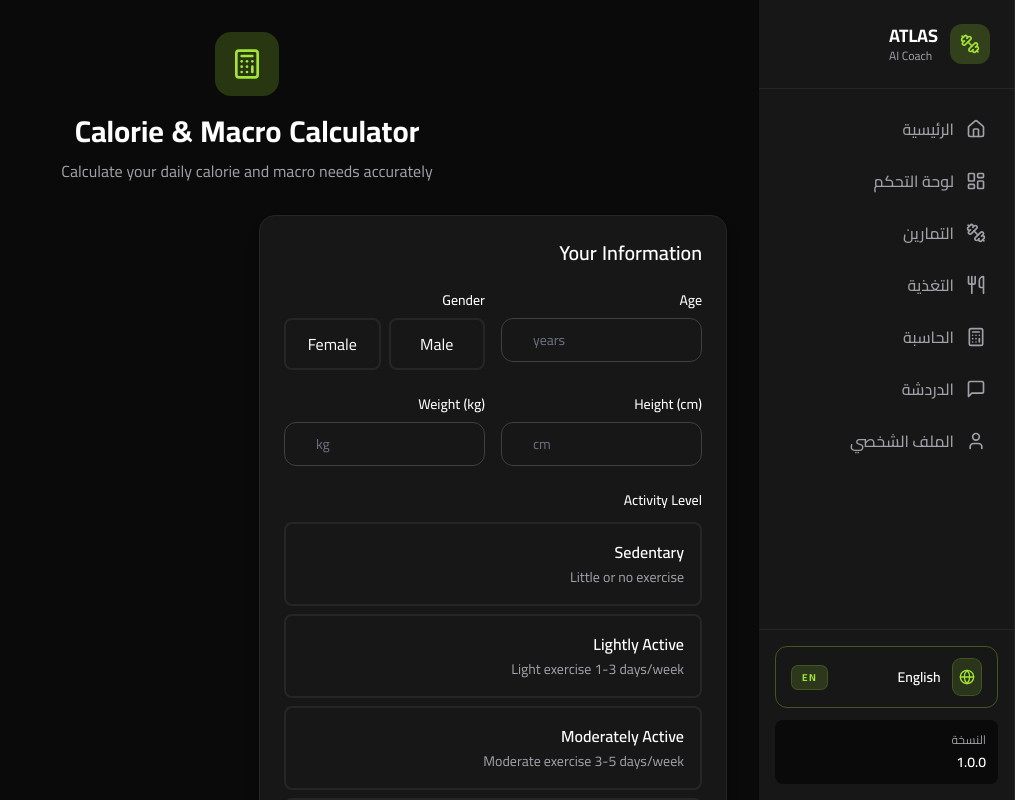
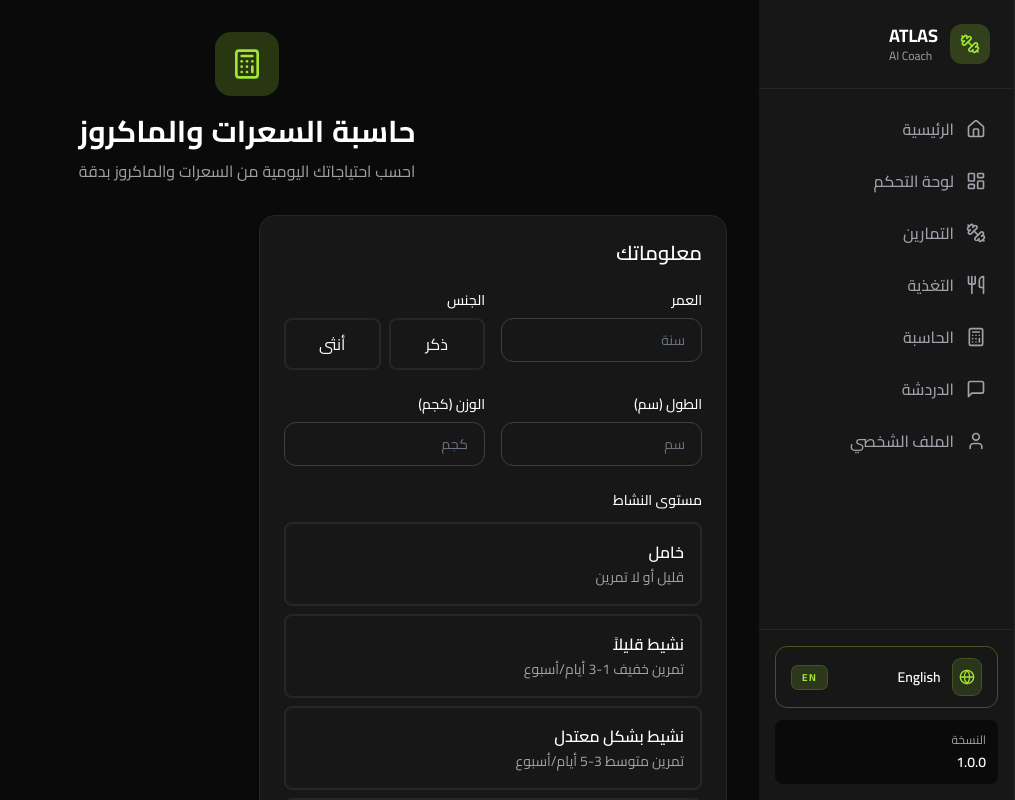
Before and after one commit to abdalahana62-eng/ATLAS, a Next.js app in the folder ironforge-ai/: page /ar/calculator in a window 1280 px wide. Shown: the top 800 px of the page, without its empty margins (265-1280 px from the left). Built offline with nearby package versions, Linux system fonts and the light colour scheme.

Commit message:
Fix calorie calculator Arabic translation: use useLocale() instead of pathname split

```diff
--- a/ironforge-ai/app/[locale]/calculator/page.tsx
+++ b/ironforge-ai/app/[locale]/calculator/page.tsx
@@ -1,8 +1,7 @@
 'use client';
 
 import { useState } from 'react';
-import { useTranslations } from 'next-intl';
-import { usePathname } from '@/i18n/routing';
+import { useTranslations, useLocale } from 'next-intl';
 import {
   Calculator,
   TrendingUp,
@@ -20,8 +19,7 @@ import { Progress } from '@/components/ui/Progress';
 
 export default function CalorieCalculatorPage() {
   const t = useTranslations('nutrition');
-  const pathname = usePathname();
-  const locale = pathname.split('/')[1] || 'en';
+  const locale = useLocale();
   const isRTL = locale === 'ar';
 
   const [formData, setFormData] = useState({
```
